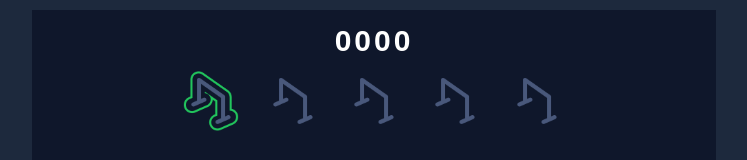
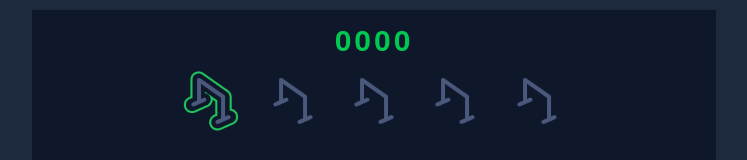
Before and after one commit to ZhangChingYu/Wordle-Game, a Next.js app: page /wordle in a window 1280 px wide. Shown: the top 160 px of the page, without its empty margins (266-1013 px from the left). Built offline with nearby package versions, Linux system fonts and the light colour scheme.

Commit message:
Implement Next Level Logic

```diff
--- a/src/Components/KeyboardBtn.tsx
+++ b/src/Components/KeyboardBtn.tsx
@@ -25,9 +25,9 @@ export default function KeyBtn({value, status='', clickHandler}:KeyboardProps) {
                 sethoverColor('bg-slate-700');
                 break;
             case 'incorrect':
-                setBgColor('bg-slate-600');
-                setIdleColor('bg-slate-600');
-                sethoverColor('bg-slate-700');
+                setBgColor('bg-slate-500 opacity-50');
+                setIdleColor('bg-slate-500 opacity-50');
+                sethoverColor('bg-slate-700 opacity-50');
                 break;
             case 'exist':
                 setBgColor('bg-amber-400');
--- /dev/null
+++ b/src/Components/WordleBoard.tsx
@@ -0,0 +1,34 @@
+import { WordleSquare } from "@/Components";
+interface WordleProps {
+    inputs: ({
+        value: string;
+        status: string;
+        animation: string;
+    } | {
+        value: string;
+        status: string;
+        animation?: undefined;
+    })[][]
+}
+
+export default function WordleBoard({inputs}:WordleProps) {
+    return (
+        <div className="w-full py-[1rem]">
+            <div className="w-full h-auto flex flex-col justify-center">
+                {inputs.map((row, rowIndex) => (
+                    <div key={rowIndex} className="flex flex-row justify-center items-center pt-[.5rem]">
+                        {row.map((item, colIndex) => (
+                            <WordleSquare
+                                key={colIndex}
+                                value={item.value}
+                                status={item.status}
+                                flipDelay={item.animation === "flip" ? `${colIndex * 500}` : '0'}
+                                animation={item.animation} />
+                        ))}
+                    </div>
+                ))}
+            </div>
+        </div>
+    )
+
+}
--- a/src/Components/index.js
+++ b/src/Components/index.js
@@ -1,3 +1,6 @@
 export { default as StageIcon } from './Stage';
 export { default as WordleSquare } from './WordleSquare';
+export { default as WordleBoard } from './WordleBoard';
 export { default as KeyBtn } from './KeyboardBtn';
+export { default as AlertDropdown } from './AlertDropdown';
+export { default as PauseMask } from './PauseMask';
--- a/src/Constants/wordleConstants.json
+++ b/src/Constants/wordleConstants.json
@@ -36,11 +36,11 @@
         ]
     ],
    "inputs": [
-        [{ "value":"","status":"" }, { "value":"","status":"" }, { "value":"","status":"" }, { "value":"","status":"" }, { "value":"","status":""}],
-        [{ "value":"","status":"" }, { "value":"","status":"" }, { "value":"","status":"" }, { "value":"","status":"" }, { "value":"","status":""}],
-        [{ "value":"","status":"" }, { "value":"","status":"" }, { "value":"","status":"" }, { "value":"","status":"" }, { "value":"","status":""}],
-        [{ "value":"","status":"" }, { "value":"","status":"" }, { "value":"","status":"" }, { "value":"","status":"" }, { "value":"","status":""}],
-        [{ "value":"","status":"" }, { "value":"","status":"" }, { "value":"","status":"" }, { "value":"","status":"" }, { "value":"","status":""}],
-        [{ "value":"","status":"" }, { "value":"","status":"" }, { "value":"","status":"" }, { "value":"","status":"" }, { "value":"","status":""}]
+        [{ "value":"","status":"", "animation":""  }, { "value":"","status":"", "animation":""  }, { "value":"","status":"", "animation":""  }, { "value":"","status":"", "animation":""  }, { "value":"","status":""}],
+        [{ "value":"","status":"", "animation":""  }, { "value":"","status":"", "animation":""  }, { "value":"","status":"", "animation":""  }, { "value":"","status":"", "animation":""  }, { "value":"","status":""}],
+        [{ "value":"","status":"", "animation":""  }, { "value":"","status":"", "animation":""  }, { "value":"","status":"", "animation":""  }, { "value":"","status":"", "animation":""  }, { "value":"","status":""}],
+        [{ "value":"","status":"", "animation":""  }, { "value":"","status":"", "animation":""  }, { "value":"","status":"", "animation":""  }, { "value":"","status":"", "animation":""  }, { "value":"","status":""}],
+        [{ "value":"","status":"", "animation":""  }, { "value":"","status":"", "animation":""  }, { "value":"","status":"", "animation":""  }, { "value":"","status":"", "animation":""  }, { "value":"","status":""}],
+        [{ "value":"","status":"", "animation":""  }, { "value":"","status":"", "animation":""  }, { "value":"","status":"", "animation":""  }, { "value":"","status":"", "animation":""  }, { "value":"","status":""}]
     ]
 }
--- a/src/app/wordle/page.tsx
+++ b/src/app/wordle/page.tsx
@@ -1,15 +1,16 @@
 'use client';
-import { StageIcon, WordleSquare, KeyBtn } from "@/Components";
+import { StageIcon, WordleBoard, KeyBtn, AlertDropdown, PauseMask } from "@/Components";
 import { useWordle } from './useWordle';
 
 export default function Wordle() {
-    const { inputs, keyboard, keyHandler } = useWordle();
+    const { inputs, keyboard, message, dropdown, score, gameOver, keyHandler, setDropdown, nextLevel } = useWordle();
 
     return (
-        <div className="bg-slate-800 h-screen w-full fixed flex justify-center items-center overflow-scroll">
+        <div className="bg-slate-800 h-screen w-full fixed flex justify-center items-center">
+            <AlertDropdown show={dropdown} message={message} clickHandler={setDropdown} />
             <div className="bg-slate-900 h-auto w-auto px-1 flex flex-col">
                 <div className="w-full pt-[.5rem] flex justify-center items-center">
-                    <p className="text-[30px] font-bold text-white tracking-widest">0000</p>
+                    <p className="text-[30px] font-bold text-green-500 tracking-widest">{score}</p>
                 </div>
                 <div className="flex flex-row justify-center items-center py-[.5rem]">
                     <StageIcon image="/StageHighlightIcon.png" />
@@ -18,21 +19,7 @@ export default function Wordle() {
                     <StageIcon image="/StageIcon.png" />
                     <StageIcon image="/StageIcon.png" />
                 </div>
-                <div className="w-full py-[1rem]">
-                    <div className="w-full h-auto flex flex-col justify-center">
-                        {inputs.map((row, rowIndex) => (
-                            <div key={rowIndex} className="flex flex-row justify-center items-center pt-[.5rem]">
-                                {row.map((item, colIndex) => (
-                                    <WordleSquare
-                                        key={colIndex}
-                                        value={item.value}
-                                        status={item.status} />
-                                ))}
-                            </div>
-                        ))}
-
-                    </div>
-                </div>
+                <WordleBoard inputs={inputs} />
                 <div className="w-full flex flex-col mb-[1rem]">
                     {keyboard.map((row, rowIndex) => (
                         <div key={rowIndex} className="flex flex-row justify-center items-center">
@@ -43,6 +30,7 @@ export default function Wordle() {
                     ))}
                 </div>
             </div>
+            <PauseMask puase={gameOver} nextGame={nextLevel}/>
         </div>
     );
 }
--- a/src/app/wordle/useWordle.ts
+++ b/src/app/wordle/useWordle.ts
@@ -8,91 +8,107 @@ export function useWordle() {
     const [inputs, setInputs] = useState(constants.inputs);
     const [curRow, setCurRow] = useState(0);
     const [curCol, setCurCol] = useState(0);
+    const [enterPressed, setEnterPressed] = useState(false);
+    const [keyboard, setKeyboard] = useState<{ value: string, status: string }[][]>([]);
+
+    const [message, setMessage] = useState<string>("");
+    const [dropdown, setDropdown] = useState<boolean>(false);
+
     const [gameOver, setGameOver] = useState<boolean>(false);
-    const [keyboard, setKeyboard] = useState<{value:string, status:string}[][]>([]);
+    const [score, setScore] = useState<string>('0000');
+    const [level, setLevel] = useState(1);
 
-    // fetch answer word
+    // initialize game data
     useEffect(() => {
-        fetchRandomWord().then(setWord);
-    }, []);
+        init();
+    }, [level]);
 
-    // fetch valid word list
-    useEffect(() => {
-        fetchValidWordList().then(setValidWords);
-    }, []);
+    const init = () => {
+        resetGame();
+        fetchRandomWord().then(setWord);                    // fetch answer word
+        fetchValidWordList().then(setValidWords);           // fetch valid word list
+        setKeyboard(JSON.parse(JSON.stringify(constants.keyboards)));                   // load key items
+        setInputs(JSON.parse(JSON.stringify(constants.inputs)));                        // load inputs
+    }
 
-    // load key items
-    useEffect(() => {
-        setKeyboard(constants.keyboards);
-    }, []);
+    // reset game state
+    const resetGame = () => {
+        setGameOver(false);
+        setMessage("");
+        setCurCol(0);
+        setCurRow(0);
+        setDropdown(false);
+    }
+
+    // next game
+    const nextLevel = () => {
+        console.log("next level");
+        setLevel(prevLevel => prevLevel + 1);
+    };
 
     // keydown event listener
     useEffect(() => {
-        const keyDownEvent = (e:KeyboardEvent) => {
+        const keyDownEvent = (e: KeyboardEvent) => {
             const isLetter = /^[a-zA-Z]$/.test(e.key);
-            if(e.key === "Enter") {
+            if (e.key === "Enter") {
                 keyHandler("ENTER");
             } else if (e.key === "Backspace") {
                 keyHandler("DELETE");
-            } else if(isLetter){
+            } else if (isLetter) {
                 keyHandler(e.key.toUpperCase());
             }
         };
         window.addEventListener('keydown', keyDownEvent);
         return () => window.removeEventListener('keydown', keyDownEvent);
-    }, [inputs, keyboard, curRow, curCol, gameOver]);
+    }, [inputs, keyboard, curRow, curCol, gameOver, score, enterPressed, dropdown]);
 
     const keyHandler = function (value: string) {
-        if(gameOver) {
+        if (gameOver) {
             return;
         }
         if (value === 'ENTER') {
+            setEnterPressed(!enterPressed);
             checkSpellHandler();
         } else if (value === 'DELETE') {
-            const tempInputs = constants.inputs;
-            if (curCol > 0) {
-                tempInputs[curRow][curCol - 1].value = "";
-                setInputs(tempInputs);
-                setCurCol(curCol - 1);
-            }
+            deleteInput();
         } else {
-            if (curRow < 6 && curCol < 5) {
-                const tempInputs = constants.inputs;
-                tempInputs[curRow][curCol].value = value;
-                setInputs(tempInputs);
-                setCurCol(curCol + 1);
-            }
+            addInput(value);
         }
     }
 
     const checkSpellHandler = () => {
         if (curCol <= 4) {
-            alert("Not enough letters!");
+            shakeAnimationTrigger();
+            setMessage("Too Short!");
+            setDropdown(true);
         }
-        else if (curCol === 5) {
-            const inputWord = inputs[curRow][0].value+inputs[curRow][1].value+inputs[curRow][2].value+inputs[curRow][3].value+inputs[curRow][4].value;
-            if(checkValidHandler(inputWord)) {
-                wordMatchHandler();
+        else {
+            // concat 5 letters
+            const inputWord = inputs[curRow].map((cell) => cell.value).join("");
+            if (checkValidHandler(inputWord)) {
+                processWordMatch();
             } else {
-                alert(`${inputWord} is not a word!`);
+                shakeAnimationTrigger();
+                setMessage(`${inputWord} is not a word!`);
+                setDropdown(true);
             }
         }
     }
 
-    const checkValidHandler = (word:string) => {
+    const checkValidHandler = (word: string) => {
         let isValid = false;
         const target = word.toLowerCase();
-        if(validWords.includes(target)) {
+        if (validWords.includes(target)) {
             isValid = true;
         }
         return isValid;
     }
 
-    const wordMatchHandler = () => {
+    const processWordMatch = async () => {
         let target = word;
         let matchCount = 0;
-        let tempKeyboard = keyboard;
-        const tempInputs = inputs;
+        const tempInputs = [...inputs];
+        let tempKeyboard = [...keyboard];
         // deep copy
         const tempRow = JSON.parse(JSON.stringify(inputs[curRow]));
         // check correct
@@ -113,42 +129,40 @@ export function useWordle() {
                 tempRow[i].value = "+";
                 tempInputs[curRow][i].status = "exist";
             } else {
-                if(tempInputs[curRow][i].status==="") {
+                if (tempInputs[curRow][i].status === "") {
                     tempKeyboard = setKeyStatus(tempKeyboard, tempInputs[curRow][i].value, "incorrect");
-                    tempInputs[curRow][i].status ="incorrect";
+                    tempInputs[curRow][i].status = "incorrect";
                 }
             }
+            tempInputs[curRow][i].animation = "flip";
         }
+
         target = word;
         setInputs(tempInputs);
         setKeyboard(tempKeyboard);
-        if(matchCount === 5) {
-            setGameOver(true);
-            alert("You Win!");
+
+        if (matchCount === 5) {
+            await handleWin();
         }
         else if (curRow >= 5) {
-            setGameOver(true);
-            alert(`Game Over! The Answer is: [${word}]`);
+            handleLoss();
         } else {
             setCurCol(0);
             setCurRow(curRow + 1);
         }
 
-        function setKeyStatus(keyboard:{value:string, status:string}[][], letter:string, status: string){
-            console.log(word);
+        function setKeyStatus(keyboard: { value: string, status: string }[][], letter: string, status: string) {
             const newKeyboard = keyboard;
-            for(let row = 0 ; row < newKeyboard?.length ; row ++) {
-                for(let col = 0 ; col < newKeyboard[row].length ; col ++) {
-                    if(newKeyboard[row][col].value === letter){
-                        console.log("get key: ", newKeyboard[row][col].value, letter, status);
-                        if(status === "correct"){
+            for (let row = 0; row < newKeyboard?.length; row++) {
+                for (let col = 0; col < newKeyboard[row].length; col++) {
+                    if (newKeyboard[row][col].value === letter) {
+                        if (status === "correct") {
                             newKeyboard[row][col].status = status;
-                        } else if (status === "exist"){
-                            newKeyboard[row][col].status = newKeyboard[row][col].status != "correct" ? status:"correct";
-                        } else if(newKeyboard[row][col].status === "") {
+                        } else if (status === "exist") {
+                            newKeyboard[row][col].status = newKeyboard[row][col].status != "correct" ? status : "correct";
+                        } else if (newKeyboard[row][col].status === "") {
                             newKeyboard[row][col].status = status;
                         }
-                        console.log(newKeyboard[row][col].status);
                     }
                 }
             }
@@ -156,5 +170,67 @@ export function useWordle() {
         }
     }
 
-    return { inputs, keyboard, keyHandler };
+    const handleWin = async () => {
+        setGameOver(true);
+
+        let tempScore = 1000;
+        // 1000 point for guessing the answer
+        setScore(`${tempScore}`);
+        // 100 point for each row left
+        for (let i = curRow; i < 5; i++) {
+            await delay(500);
+            tempScore += 100;
+            setScore(`${tempScore}`);
+        }
+        delay(100);
+        setMessage("You Win!");
+        setDropdown(true);
+    }
+
+    const handleLoss = () => {
+        setGameOver(true);
+        alert(`Game Over! The Answer is: [${word}]`);
+    }
+
+    const shakeAnimationTrigger = () => {
+        const tempInputs = inputs;
+        for (let i = 0; i < 5; i++) {
+            tempInputs[curRow][i].animation = "error";
+        }
+        setInputs(tempInputs);
+
+        setTimeout(() => {
+            for (let i = 0; i < 5; i++) {
+                tempInputs[curRow][i].animation = "";
+            }
+            setInputs(tempInputs);
+        }, 500);
+    }
+
+    const delay = (ms: number) => new Promise((resolve) => setTimeout(resolve, ms));
+
+
+    const deleteInput = () => {
+        if (curCol > 0) {
+            setInputs((prevInputs) => {
+                const newInputs = [...prevInputs];
+                newInputs[curRow][curCol - 1].value = "";
+                return newInputs;
+            });
+            setCurCol(curCol - 1);
+        }
+    };
+
+    const addInput = (value: string) => {
+        if (curRow < 6 && curCol < 5) {
+            setInputs((prevInputs) => {
+                const newInputs = [...prevInputs];
+                newInputs[curRow][curCol].value = value;
+                return newInputs;
+            });
+            setCurCol(curCol + 1);
+        }
+    };
+
+    return { inputs, keyboard, message, dropdown, score, gameOver, keyHandler, setDropdown, nextLevel };
 }
--- a/src/app/wordle/wordleService.ts
+++ b/src/app/wordle/wordleService.ts
@@ -3,7 +3,9 @@ export const fetchRandomWord = async():Promise<string> => {
         const res = await fetch("/answers.json");
         const data = await res.json();
         const wordList = data.words;
-        return wordList[Math.floor(Math.random() * wordList.length)].toUpperCase();
+        const word = wordList[Math.floor(Math.random() * wordList.length)].toUpperCase();
+        console.log(word);
+        return word;
     } catch (error){
         console.error("Error loading answers.json", error);
         return "ERROR";
```
Also changed, not shown: src/Components/AlertDropdown.tsx (added, +23 -0 lines), src/Components/PauseMask.tsx (added, +15 -0 lines), src/Components/WordleSquare.tsx (+28 -4 lines), src/app/globals.css (+11 -0 lines), 1 other file (tests, documents, lock files or other folders).
